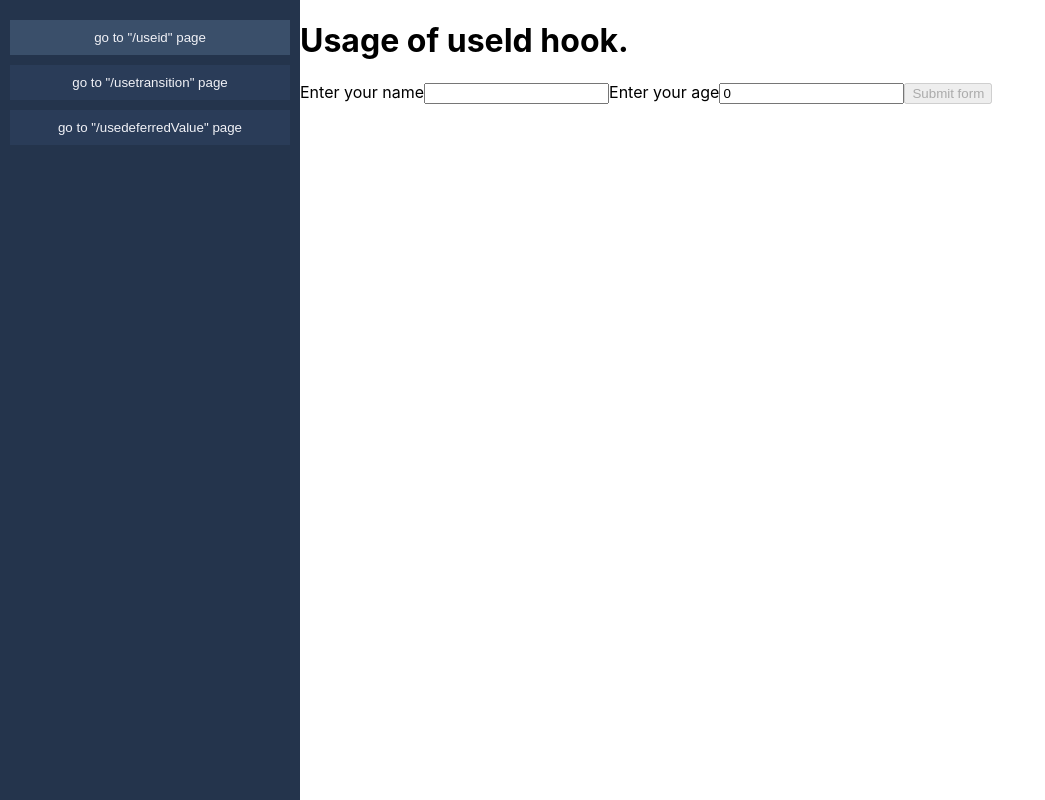
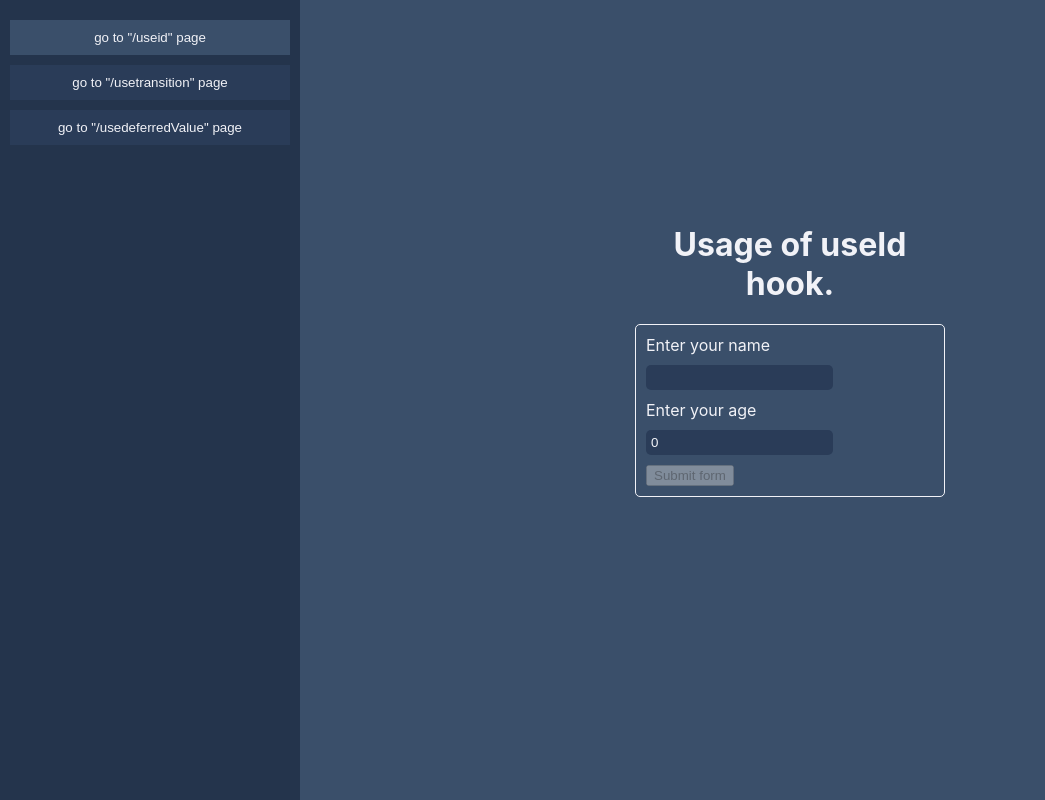
Before and after one commit to AndreyUA/react18-intro, a React (Create React App) app: page /useid in a window 1280 px wide. Shown: the whole page, without its empty margins (0-1045 px from the left). Built offline with nearby package versions, Linux system fonts and the light colour scheme.

Commit message:
implemented useId page and refactored

```diff
--- a/src/components/UseId/index.tsx
+++ b/src/components/UseId/index.tsx
@@ -1,17 +1,17 @@
 import { useState, useId, ChangeEvent } from "react";
-import styled from "styled-components";
 
 // Styled
-const Wrapper = styled.div`
-  flex: 2 1 auto;
-  height: 100%;
-`;
-const Title = styled.h1``;
-const Form = styled.form``;
-const Label = styled.label``;
-const Input = styled.input``;
-const Button = styled.button``;
-const ResultParagraph = styled.p``;
+import {
+  Wrapper,
+  Content,
+  Title,
+  Form,
+  Label,
+  Input,
+  Button,
+  ResultParagraph,
+  ResultBlock,
+} from "./styled";
 
 // Types
 interface FormProps {
@@ -42,6 +42,7 @@ const UseId = () => {
 
   return (
     <Wrapper>
+      <Content>
         <Title>Usage of useId hook.</Title>
         <Form onSubmit={handleSubmit}>
           <Label htmlFor={name}>Enter your name</Label>
@@ -66,18 +67,21 @@ const UseId = () => {
             Submit form
           </Button>
         </Form>
+        <ResultBlock>
           {isSubmitted && (
             <>
               <ResultParagraph>
                 Value of input name: {form.name} and generated ID by{" "}
-            <strong>useId</strong> {name}
+                <strong>useId</strong> is {name}
               </ResultParagraph>
               <ResultParagraph>
                 Value of input age: {form.age} and generated ID by{" "}
-            <strong>useId</strong> {age}
+                <strong>useId</strong> is {age}
               </ResultParagraph>
             </>
           )}
+        </ResultBlock>
+      </Content>
     </Wrapper>
   );
 };
--- /dev/null
+++ b/src/components/UseId/styled.tsx
@@ -0,0 +1,53 @@
+import styled from "styled-components";
+
+export const Wrapper = styled.div`
+  flex: 2 1 auto;
+  height: 100%;
+  display: flex;
+  flex-direction: column;
+  align-items: center;
+  justify-content: center;
+  background-color: #3a4f6a;
+`;
+export const Content = styled.div`
+  max-width: 310px;
+`;
+export const Title = styled.h1`
+  text-align: center;
+  color: #f1f2f7;
+`;
+export const Form = styled.form`
+  display: flex;
+  flex-direction: column;
+  align-items: flex-start;
+  padding: 10px;
+  border-radius: 5px;
+  border: 1px solid #f1f2f7;
+`;
+export const Label = styled.label`
+  margin-bottom: 10px;
+  color: #f1f2f7;
+`;
+export const Input = styled.input`
+  padding: 5px;
+  border-radius: 5px;
+  margin-bottom: 10px;
+  background-color: #2a3c58;
+  outline: none;
+  border: none;
+  color: #f1f2f7;
+`;
+export const Button = styled.button``;
+export const ResultBlock = styled.div`
+  margin-top: 10px;
+  width: 310px;
+  height: 90px;
+`;
+export const ResultParagraph = styled.p`
+  color: #f1f2f7;
+  margin: 0;
+
+  &:first-of-type {
+    margin-bottom: 10px;
+  }
+`;
```
Lines whose indentation alone changed are shown as unchanged.
